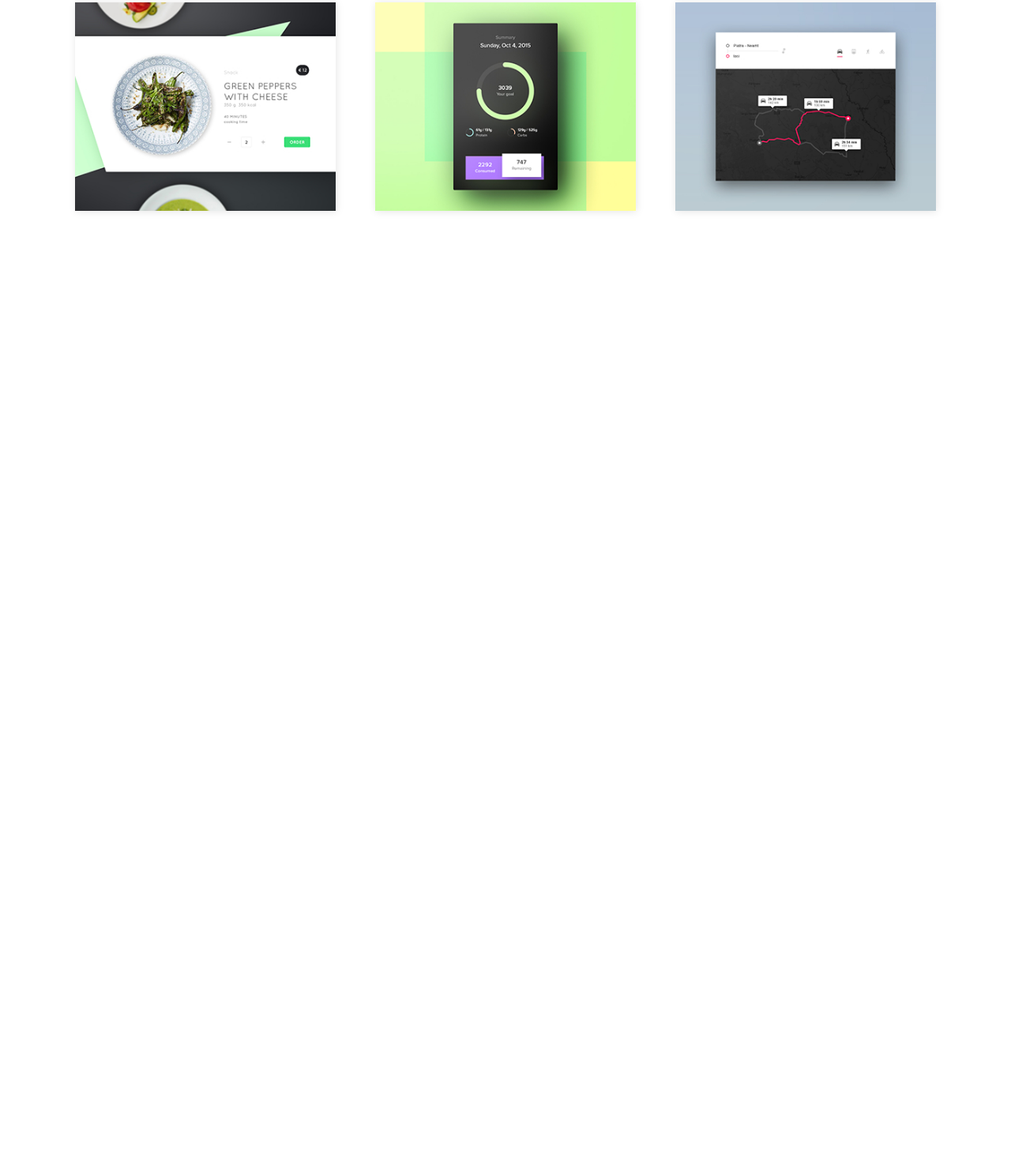
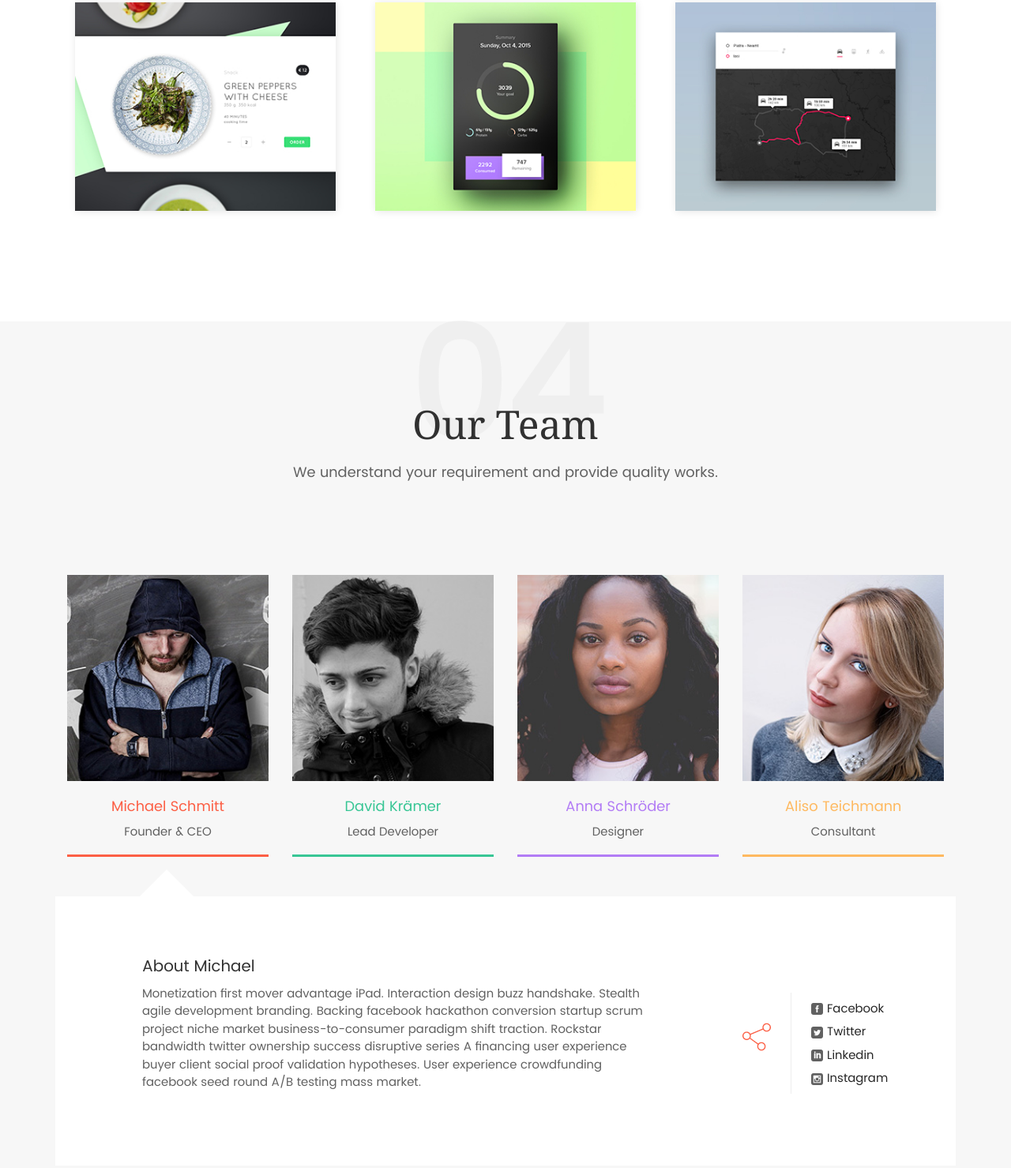
Before and after one commit to AndriiSavchuk/viaweb, a website: page app/index.html in a window 1280 px wide. Shown: the part 4181-5660 px from the top of the page at 79% size. Before the commit the page ends 4588 px from the top, so only its background shows below. Drawn offline with Linux system fonts and the light colour scheme.

Commit message:
Work on section Team. Added content

```diff
--- a/app/index.html
+++ b/app/index.html
@@ -233,8 +233,6 @@
         </section>
         <!--End of Section Awesomeness-->
 
-
-
         <!--Section Portfolio-->
         <section id="portfolio">
             <p class="text-center"><span class="numeration">03</span></p>
@@ -352,6 +350,83 @@
         </section>
         <!--End of Section Portfolio-->
 
+        <!--Section Our Focus-->
+        <section id="team" class="bg-grey">
+            <p class="text-center"><span class="numeration">04</span></p>
+            <div class="container">
+                <div class="row relative text-center">
+                    <h2 class="text-center">Our Team</h2>
+                    <p class="underheading-text text-center">We understand your requirement and provide quality works.</p>
+                </div>
+
+                <div class="row">
+                    <div class="col-lg-3 text-center">
+                        <div class="person dk-orange_border-bot">
+                            <a href="#"><img src="img/person_1.jpg" class="img-fluid" alt="Person image 1" /></a>
+                            <h6 class="dark-orange">Michael Schmitt</h6>
+                            <p>Founder &amp; CEO</p>
+                        </div>
+                    </div>
+
+                    <div class="col-lg-3 text-center">
+                        <div class="person lt-green_border-bot">
+                            <a href="#"><img src="img/person_2.jpg" class="img-fluid" alt="Person image 2" /></a>
+                            <h6 class="green-light">David Krämer</h6>
+                            <p>Lead Developer</p>
+                        </div>
+                    </div>
+
+                    <div class="col-lg-3 text-center">
+                        <div class="person purple_border-bot">
+                            <a href="#"><img src="img/person_3.jpg" class="img-fluid" alt="Person image 3" /></a>
+                            <h6 class="purple">Anna Schröder</h6>
+                            <p>Designer</p>
+                        </div>
+                    </div>
+
+                    <div class="col-lg-3 text-center">
+                        <div class="person lt-orange_border-bot">
+                            <a href="#"><img src="img/person_4.jpg" class="img-fluid" alt="Person image 4" /></a>
+                            <h6 class="orange-light">Aliso Teichmann</h6>
+                            <p>Consultant</p>
+                        </div>
+                    </div>
+                </div>
+
+                <div class="row">
+                    <div class="col-lg-12">
+                        <div class="row person-about bg-white">
+                            <div class="col-md-7 offset-md-1">
+                                <h5>About Michael</h5>
+                                <p>
+                                    Monetization first mover advantage iPad. Interaction design buzz handshake.
+                                    Stealth agile development branding. Backing facebook hackathon conversion startup
+                                    scrum project niche market business-to-consumer paradigm shift traction. Rockstar
+                                    bandwidth twitter ownership success disruptive series A financing user experience
+                                    buyer client social proof validation hypotheses. User experience crowdfunding
+                                    facebook seed round A/B testing mass market.
+                                </p>
+                            </div>
+
+                            <div class="col-md-3 offset-md-1 clearfix">
+                                <div class="person-network">
+                                    <img src="img/icons/network.png" alt="Network icon" />
+                                </div>
+
+                                <ul class="person-socials">
+                                    <li><a href="#"><img src="img/icons/facebook.png" alt="Facebook icon"><span>Facebook</span></a></li>
+                                    <li><a href="#"><img src="img/icons/twitter.png" alt="Twitter icon"><span>Twitter</span></a></li>
+                                    <li><a href="#"><img src="img/icons/linkedin.png" alt="Linkedin icon"><span>Linkedin</span></a></li>
+                                    <li><a href="#"><img src="img/icons/instagram.png" alt="Instagram icon"><span>Instagram</span></a></li>
+                                </ul>
+                            </div>
+                        </div>
+                    </div>
+                </div>
+            </div>
+        </section>
+        <!--End of Section Our Focus-->
+
 
 
         <script src="js/scripts.min.js"></script>
--- a/app/sass/main.sass
+++ b/app/sass/main.sass
@@ -178,7 +178,6 @@
         text-align: center
         box-shadow: 1px 1px 10px #e6e6e6
         cursor: default
-        //background: #fff url(../img/portfolio-item2.jpg) no-repeat center center
 
     .view .mask,
     .view .content
@@ -295,10 +294,60 @@
     /*-- End of hover effect on Portfolio items --*/
 
 
+/* Section Team styles */
+
+#team
+    padding: 0 0 130px 0
+    p
+        .numeration
+            position: relative
+            top: 5px
+
+    .container
+        .row.relative
+            top: -100px
+
+    .person
+        h6
+            margin-top: 20px
 
 
+    .person-about
+        margin-top: 50px
+        padding: 75px 0
+        &:before
+            content: ""
+            position: absolute
+            bottom: 83%
+            left: 8%
+            border-width: 50px
+            border-style: solid
+            border-color: transparent transparent white transparent
 
+        h5
+            font-weight: 500
+            line-height: $line-height-default
 
+        p
+            font-size: 15px
+
+        .person-network
+            display: inline-block
+            float: left
+            padding-top: 85px
+
+        .person-socials
+            display: inline-block
+            list-style: none
+            margin-top: 47px
+            margin-left: 25px
+            border-left: 1px solid #eee
+            padding-top: 10px
+            padding-left: 25px
+            li
+                margin-bottom: 7px
+                img
+                    margin-right: 5px
 
 /* Always at the end */
 
```
Also changed, not shown: app/css/main.min.css, app/img/icons/network.png (added), app/img/person_1.jpg (added), app/img/person_2.jpg (added), app/img/person_3.jpg (added), app/img/person_4.jpg (added).
